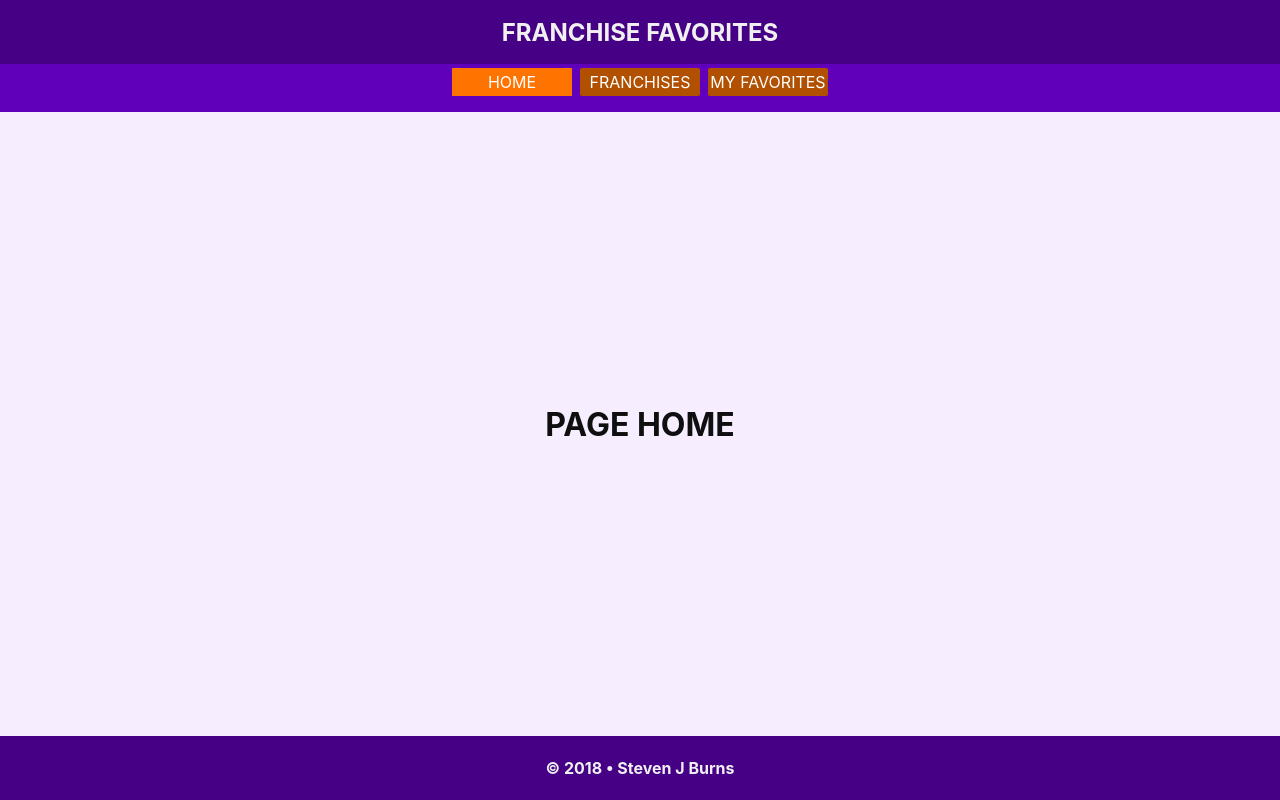
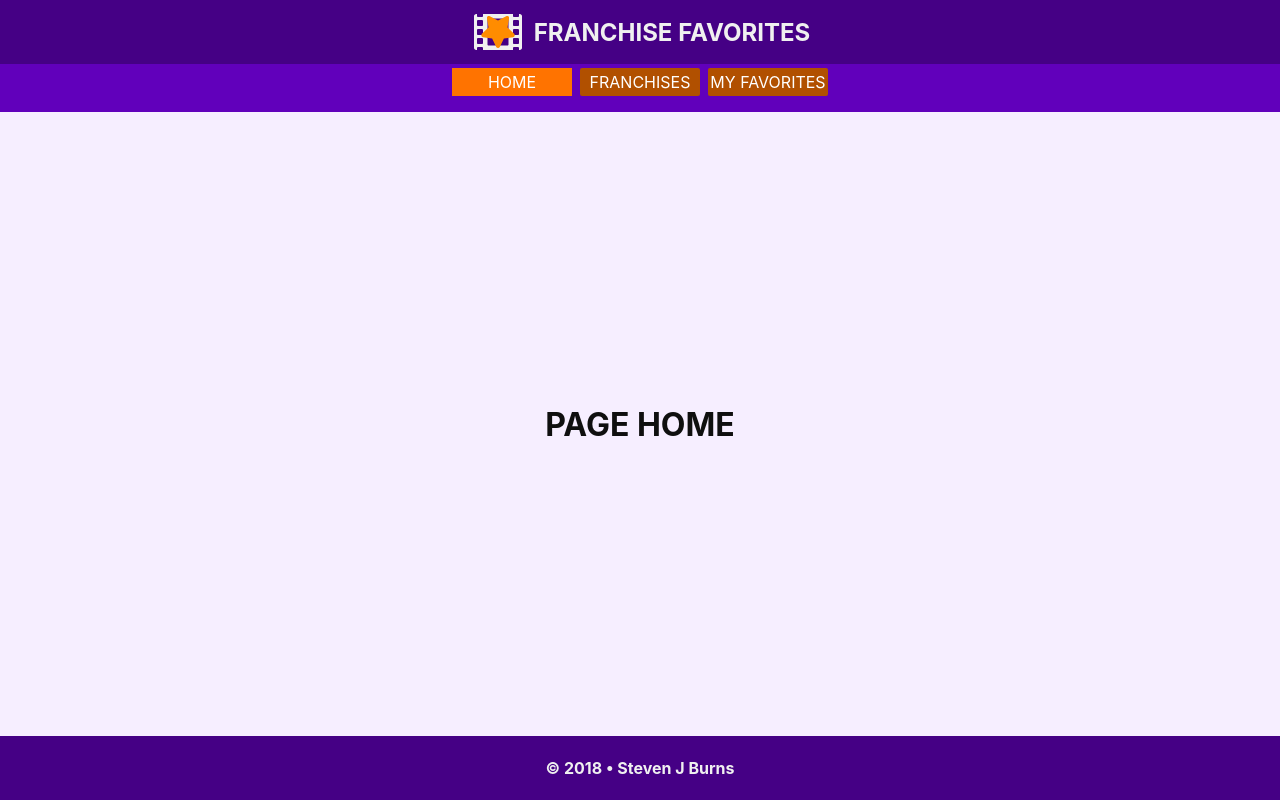
Before and after one commit to StevenJBurns/franchise-favorites, a React (Create React App) app in the folder client/: page / in a window 1280 px wide. Built offline with nearby package versions, Linux system fonts and the light colour scheme.

Commit message:
Refactored App styles for AppHeader and AppNav to their own files

```diff
--- a/client/src/components/app/AppComponents.css
+++ b/client/src/components/app/AppComponents.css
@@ -1,65 +1,3 @@
-#app-header {
-  display: flex;
-  align-items: center;
-  justify-content: center;
-  flex-direction: row;
-  min-height: 64px;
-  text-align: center;
-  background: rgb(69, 0, 133);
-  color: #F0F0F0
-}
-
-#app-header * {
-  margin: 4px
-}
-
-#app-nav {
-  height: 48px;
-  background: rgb(97, 0, 187);
-  color: #0F0F0F
-}
-
-#app-nav ul {
-  display: flex;
-  flex-direction: row;
-  align-self: center;
-  justify-content: center;
-  list-style: none
-}
-
-#app-nav li {
-  display: table;
-  margin: 4px;
-  height: 28px;
-  min-width: 120px;
-  text-align: center;
-  background-color: rgb(177, 80, 0);
-  border-radius: 2px;
-  cursor: pointer;
-  transition: all 0.25s
-}
-
-#app-nav li:hover {
-  color: white;
-  background-color: rgb(252, 135, 40);
-}
-
-#app-nav a {
-  vertical-align: middle;
-  display: table-cell;
-}
-
-#app-nav a:link,
-#app-nav a:visited {
-  color: white;
-  text-decoration: none;
-}
-
-.active-navlink {
-  background-color: rgb(255, 115, 0);
-  transition: all 0.5s
-}
-
 main {
   flex: 1 0 auto;
   display: flex;
--- /dev/null
+++ b/client/src/components/app/AppHeader.css
@@ -0,0 +1,21 @@
+#app-header {
+  display: flex;
+  align-items: center;
+  justify-content: center;
+  flex-direction: row;
+  min-height: 64px;
+  text-align: center;
+  background: rgb(69, 0, 133);
+  color: #F0F0F0
+}
+
+#app-header h2 {
+  margin: 4px;
+  display: inline-block
+}
+
+#app-header span {
+  margin: 0;
+  width: 4em;
+  display: inline-block
+}
--- a/client/src/components/app/AppHeader.jsx
+++ b/client/src/components/app/AppHeader.jsx
@@ -1,15 +1,20 @@
 import React from "react";
 
 /* Font Awesome! */
-// import { FontAwesomeIcon } from '@fortawesome/react-fontawesome';
-// import { faFilm, faStar } from '@fortawesome/free-solid-svg-icons';
+import { FontAwesomeIcon } from '@fortawesome/react-fontawesome';
+import { faFilm, faStar } from '@fortawesome/free-solid-svg-icons';
+
+/* Stylesheets */
+import "./AppHeader.css";
 
 
 const AppHeader = (props) => {
   return (
     <header id="app-header">
-      {/* <FontAwesomeIcon icon={ faFilm } size="3x" />
-      <FontAwesomeIcon icon={ faStar } size="1x" color="darkOrange" spin /> */}
+      <span className="fa-layers fa-fw">
+        <FontAwesomeIcon icon={ faFilm } size="3x" />
+        <FontAwesomeIcon icon={ faStar } size="2x" color="darkOrange" spin />
+      </span>
       <h2>FRANCHISE FAVORITES</h2>
     </header>
   );
--- /dev/null
+++ b/client/src/components/app/AppNav.css
@@ -0,0 +1,46 @@
+#app-nav {
+  height: 48px;
+  background: rgb(97, 0, 187);
+  color: #0F0F0F
+}
+
+#app-nav ul {
+  display: flex;
+  flex-direction: row;
+  align-self: center;
+  justify-content: center;
+  list-style: none
+}
+
+#app-nav li {
+  display: table;
+  margin: 4px;
+  height: 28px;
+  min-width: 120px;
+  text-align: center;
+  background-color: rgb(177, 80, 0);
+  border-radius: 2px;
+  cursor: pointer;
+  transition: all 0.25s
+}
+
+#app-nav li:hover {
+  color: white;
+  background-color: rgb(252, 135, 40);
+}
+
+#app-nav a {
+  vertical-align: middle;
+  display: table-cell;
+}
+
+#app-nav a:link,
+#app-nav a:visited {
+  color: white;
+  text-decoration: none;
+}
+
+.active-navlink {
+  background-color: rgb(255, 115, 0);
+  transition: all 0.5s
+}
--- a/client/src/components/app/AppNav.jsx
+++ b/client/src/components/app/AppNav.jsx
@@ -1,5 +1,8 @@
 import React from "react";
 import { NavLink } from 'react-router-dom';
+
+/* Stylesheets */
+import "./AppNav.css";
 
 
 const AppNav = (props) => {
```
